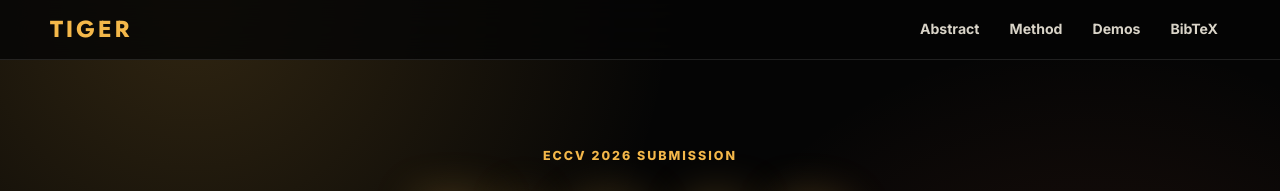
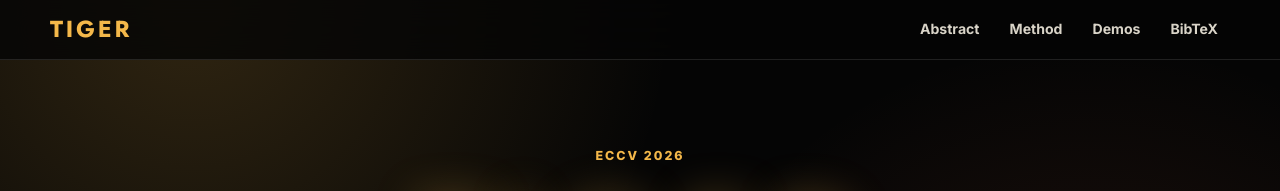
Before and after one commit to yzhoulv/Tiger, a plain HTML site: page index.html in a window 1280 px wide. Shown: the top 191 px of the page. Drawn offline with Linux system fonts and the light colour scheme.

Commit message:
Update index.html

```diff
--- a/index.html
+++ b/index.html
@@ -23,7 +23,7 @@
 
   <main id="top">
     <section class="hero">
-      <p class="hero-eyebrow">ECCV 2026 Submission</p>
+      <p class="hero-eyebrow">ECCV 2026</p>
       <h1 class="hero-title">TIGER</h1>
       <p class="hero-subtitle">Taming Identity, Geometry, and Generative Priors for High-Quality Face Video Restoration</p>
       <p class="hero-authors">Yang Zhou<sup>1,*</sup> · Wenxue Li<sup>1,2,*</sup> · Peng Zhang<sup>1,†</sup> · Yifei Chen<sup>1</sup> · Fei Wang<sup>1</sup> · Daiguo Zhou<sup>1</sup></p>
```
